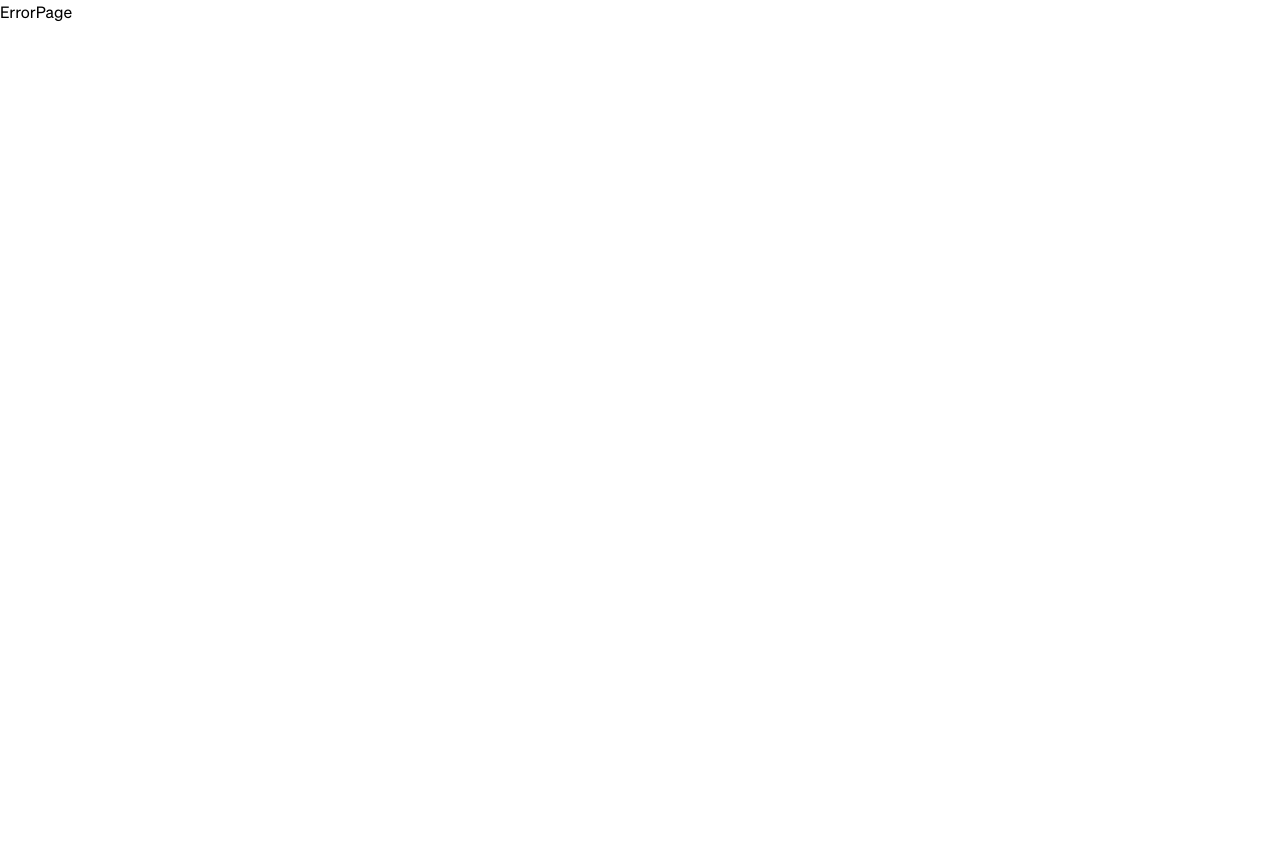
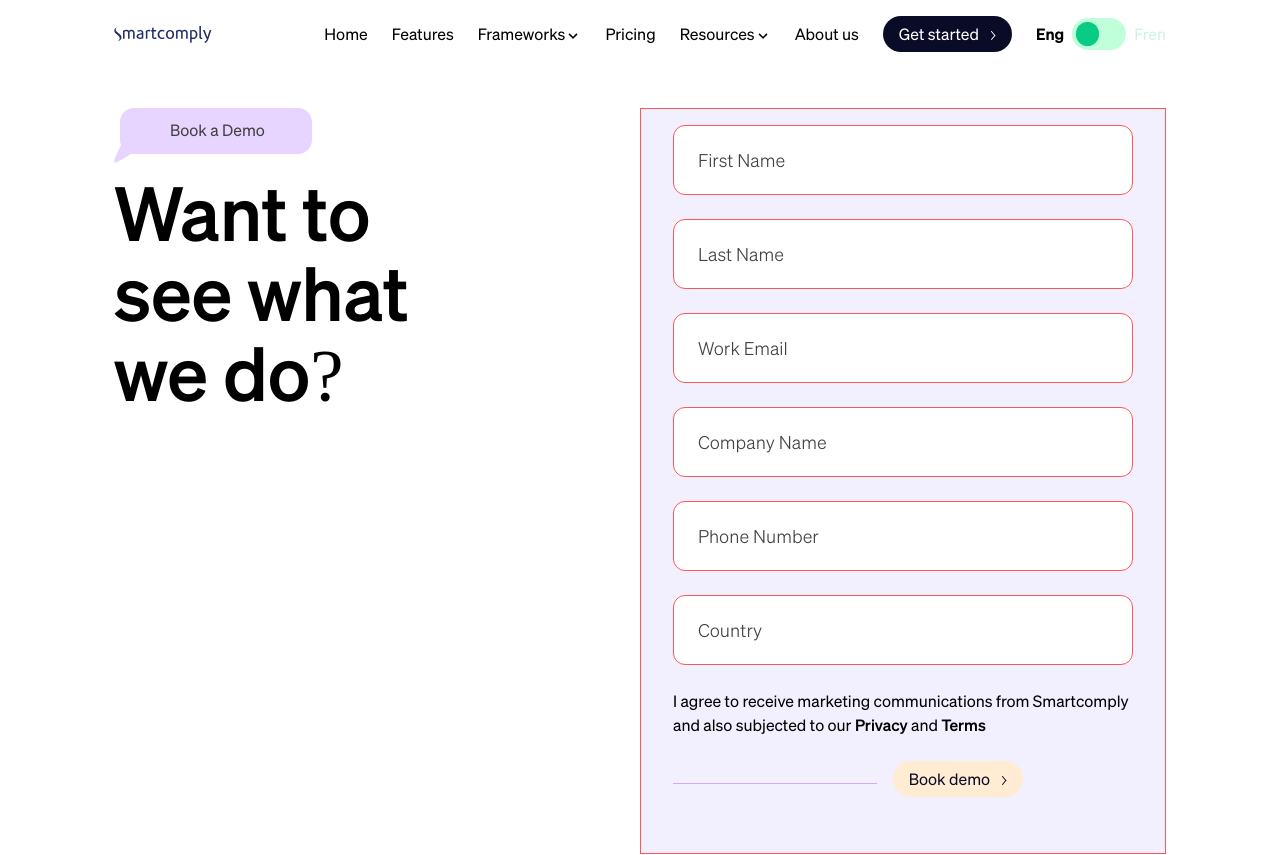
Before and after one commit to iwa-temmy/smartcomply-website, a React (Create React App) app: page /book-a-demo in a window 1280 px wide. Shown: the top 855 px of the page. Before the commit the page ends 800 px from the top, so only its background shows below. Built offline with nearby package versions, Linux system fonts and the light colour scheme.

Commit message:
book a demo page

```diff
--- /dev/null
+++ b/src/components/pages/BookADemo.jsx
@@ -0,0 +1,16 @@
+import React from "react";
+import Navbar from "../connected/Navbar";
+import Footer from "../connected/Footer";
+import BookADemoHeroSection from "../sections/bookADemoSection/BookADemoHeroSection";
+
+const BookADemo = () => {
+  return (
+    <div>
+      <Navbar />
+      <BookADemoHeroSection />
+      <Footer />
+    </div>
+  );
+};
+
+export default BookADemo;
--- a/src/components/pages/Pages.jsx
+++ b/src/components/pages/Pages.jsx
@@ -4,6 +4,7 @@ import Home from "./Home";
 import AboutUs from "./AboutUs";
 import Signin from "./Signin";
 import Signup from "./Signup";
+import BookADemo from "./BookADemo";
 import Features from "./Features";
 import FrameWorkIso27001 from "./FrameWorkIso27001";
 import FrameWorkSoc2 from "./FrameWorkSoc2";
@@ -34,6 +35,7 @@ const Pages = () => {
       <Route path="/frameworks/integration" element={<Integration />} />
       <Route path="/auth/sign-in" element={<Signin />} />
       <Route path="/auth/sign-up" element={<Signup />} />
+      <Route path="/book-a-demo" element={<BookADemo />} />
       <Route path="/auth/reset-password" element={<ForgetPassword />} />
       <Route path="*" element={<ErrorPage />} />
     </Routes>
--- /dev/null
+++ b/src/components/sections/bookADemoSection/BookADemoHeroSection.jsx
@@ -0,0 +1,115 @@
+import React from "react";
+import forgot_password_text_bg from "../../../assets/icons/forgot_password_text_bg.svg";
+import book_a_demo from "../../../assets/images/book_a_demo.svg";
+import CustomLink from "../../primitive/CustomLink";
+import initial_black_icon from "../../../assets/icons/inital_black_arrow.svg";
+import hover_black_icon from "../../../assets/icons/hover_black_arrow.svg";
+import { Link } from "react-router-dom";
+
+const BookADemoHeroSection = () => {
+  return (
+    <div className="">
+      <div className="py-5 md:py-10">
+        <div className="container mx-auto flex flex-col space-y-8 md:space-y-0 md:flex-row">
+          <div className="w-full md:w-1/2 space-y-4 md:space-y-2">
+            <span className="relative hidden md:block">
+              <img src={forgot_password_text_bg} alt="" />
+              <p className="absolute top-3 left-10 md:top-2.5 md:left-14 text-sm md:text-base flex space-x-1 text-CharcoalGrey">
+                <span>Book a Demo</span>
+              </p>
+            </span>
+            <div className="md:hidden">
+              <img src={book_a_demo} alt="" />
+            </div>
+            <h2 className="max-w-xs text-4xl sm:text-5xl lg:text-[75px] lg:leading-[5rem] font-test-sohne-medium">
+              Want to see what we do?
+            </h2>
+          </div>
+          <div className="w-full md:w-1/2">
+            <div className="bg-WhiteTitanic border-[0.1px] border-SunsetOrange pt-4 pb-12 space-y-6">
+              <div className="w-full px-8">
+                <input
+                  className="w-full border border-SunsetOrange rounded-xl px-6 py-5 text-sm md:text-lg font-test-sohne-light placeholder:text-CharcoalGrey"
+                  type="text"
+                  name=""
+                  id=""
+                  placeholder="First Name"
+                />
+              </div>
+              <div className="w-full px-8">
+                <input
+                  className="w-full border border-SunsetOrange rounded-xl px-6 py-5 text-sm md:text-lg font-test-sohne-light placeholder:text-CharcoalGrey"
+                  type="text"
+                  name=""
+                  id=""
+                  placeholder="Last Name"
+                />
+              </div>
+              <div className="w-full px-8">
+                <input
+                  className="w-full border border-SunsetOrange rounded-xl px-6 py-5 text-sm md:text-lg font-test-sohne-light placeholder:text-CharcoalGrey"
+                  type="email"
+                  name=""
+                  id=""
+                  placeholder="Work Email"
+                />
+              </div>
+              <div className="w-full px-8">
+                <input
+                  className="w-full border border-SunsetOrange rounded-xl px-6 py-5 text-sm md:text-lg font-test-sohne-light placeholder:text-CharcoalGrey"
+                  type="text"
+                  name=""
+                  id=""
+                  placeholder="Company Name"
+                />
+              </div>
+              <div className="w-full px-8">
+                <input
+                  className="w-full border border-SunsetOrange rounded-xl px-6 py-5 text-sm md:text-lg font-test-sohne-light placeholder:text-CharcoalGrey"
+                  type="number"
+                  name=""
+                  id=""
+                  placeholder="Phone Number"
+                />
+              </div>
+              <div className="w-full px-8">
+                <input
+                  className="w-full border border-SunsetOrange rounded-xl px-6 py-5 text-sm md:text-lg font-test-sohne-light placeholder:text-CharcoalGrey"
+                  type="text"
+                  name=""
+                  id=""
+                  placeholder="Country"
+                />
+              </div>
+              <div className="px-8">
+                <p>
+                  I agree to receive marketing communications from Smartcomply
+                  and also subjected to our{" "}
+                  <Link to="" className="font-test-sohne-medium ">
+                    Privacy
+                  </Link>{" "}
+                  and{" "}
+                  <Link to="" className="font-test-sohne-medium ">
+                    Terms
+                  </Link>
+                </p>
+              </div>
+              <div className="flex flex-col items-center space-y-20 md:space-y-0 md:flex-row  md:space-x-4 px-8 w-[90%]">
+                <div className="w-[50%] border-b border-PaleViolet"></div>
+                <CustomLink
+                  to=""
+                  title="Book demo"
+                  className="bg-Oasis text-sm md:text-base text-Ebony mb-2"
+                  inital_arrow={initial_black_icon}
+                  hover_arrow={hover_black_icon}
+                />
+              </div>
+            </div>
+          </div>
+        </div>
+      </div>
+    </div>
+  );
+};
+
+export default BookADemoHeroSection;
--- a/src/components/sections/commonSection/StillTryingToGetTheHang.jsx
+++ b/src/components/sections/commonSection/StillTryingToGetTheHang.jsx
@@ -30,14 +30,14 @@ const StillTryingToGetTheHang = () => {
         </div>
         <div className="flex items-center space-x-3">
           <CustomLink
-            to=""
+            to="/book-a-demo"
             title="Schedule a demo"
             className="bg-PaleViolet text-sm md:text-base text-Ebony"
             inital_arrow={initial_black_icon}
             hover_arrow={hover_black_icon}
           />
           <CustomLink
-            to=""
+            to="/book-a-demo"
             title="Try for free"
             className="bg-Chardonnay text-sm md:text-base text-Ebony"
             inital_arrow={initial_black_icon}
--- a/src/components/sections/homeSection/EasyQuickAndEfficient.jsx
+++ b/src/components/sections/homeSection/EasyQuickAndEfficient.jsx
@@ -66,7 +66,7 @@ const EasyQuickAndEfficient = () => {
               </div>
               <div className="space-y-2 md:space-y-3 lg:border-l lg:border-l-Seashell lg:pl-8 lg:pt-8 lg:pb-5">
                 <h4 className="max-w-[16rem] text-LavendarIndigo font-test-sohne-medium text-base md:text-xl text-opacity-60">
-                  Security questionnaire Response bot
+                  Security Questionnaire Response bot
                 </h4>
                 <p className="max-w-[16rem] text-sm md:text-[15px] text-CharcoalGrey">
                   Save time! Revolutionize your security questionnaire process
@@ -112,7 +112,7 @@ const EasyQuickAndEfficient = () => {
             <div className="grid grid-cols-1 md:grid-cols-3 xl:grid-cols-3 gap-x-2 gap-y-4 md:gap-y-0">
               <div className="space-y-2 md:space-y-3 lg:pt-8 pb-5">
                 <h4 className="max-w-[16rem] text-MountainMist font-test-sohne-medium text-base md:text-xl">
-                  Personnel management
+                  Personnel Management
                 </h4>
                 <p className="max-w-[16rem] text-sm md:text-[15px] text-CharcoalGrey">
                   Evaluate employee performance and analyze data on key
@@ -121,7 +121,7 @@ const EasyQuickAndEfficient = () => {
               </div>
               <div className="space-y-2 md:space-y-3 md:border-l md:border-l-Seashell lg:pl-8 lg:pt-8 pb-5">
                 <h4 className="max-w-[16rem] text-MountainMist font-test-sohne-medium text-base md:text-xl">
-                  Vendor risk assessment
+                  Vendor Risk Assessment
                 </h4>
                 <p className="max-w-[16rem] text-sm md:text-[15px] text-CharcoalGrey">
                   Automate the monitoring,collection and analysis of vendor
@@ -130,7 +130,7 @@ const EasyQuickAndEfficient = () => {
               </div>
               <div className="space-y-2 md:space-y-3 md:border-l md:border-l-Seashell lg:pl-8 lg:pt-8 pb-5">
                 <h4 className="max-w-[16rem] text-MountainMist font-test-sohne-medium text-base md:text-xl">
-                  Security questionnaire Response bot
+                  Security Questionnaire Response bot
                 </h4>
                 <p className="max-w-[16rem] text-sm md:text-[15px] text-CharcoalGrey">
                   Save time! Revolutionize your security questionnaire process
--- a/src/components/sections/homeSection/HomeHeroSection.jsx
+++ b/src/components/sections/homeSection/HomeHeroSection.jsx
@@ -9,9 +9,10 @@ const HomeHeroSection = () => {
   return (
     <div className="container mx-auto space-y-10">
       <div className="flex flex-col items-center space-y-8 md:space-y-0 md:flex-row md:justify-between md:space-x-10 py-4">
-        <div className="w-full md:w-1/2 space-y-8 md:space-y-16">
-          <h2 className="text-4xl sm:text-5xl lg:text-[70px] lg:leading-[5rem] font-test-sohne-medium">
-            Embrace Automation and AI for Seamless Compliance!
+        <div className="w-full md:w-1/2 space-y-8 md:space-y-6">
+          <h2 className="text-4xl sm:text-5xl lg:text-[62px] lg:leading-[4.5rem] font-test-sohne-medium">
+            {/* Embrace Automation and AI for Seamless Compliance! text-[70px] lg:leading-[5rem] */}
+            Embrace Automation and AI for Seamless Cybersecurity and Compliance!
           </h2>
           <p>
             Smartcomply, an automated and AI-powered compliance platform, offers
--- a/src/components/sections/homeSection/SubscribeToNewsLetterSection.jsx
+++ b/src/components/sections/homeSection/SubscribeToNewsLetterSection.jsx
@@ -7,7 +7,7 @@ const SubscribeToNewsLetterSection = () => {
   return (
     <div className="container mx-auto py-8 md:py-16">
       <div className="flex flex-col items-center space-y-4 md:space-y-0 md:flex-row">
-        <div className="w-full md:w-[40%]">
+        <div className="w-full md:w-[40%] space-y-4">
           <h3 className="flex flex-col text-3xl lg:text-[56px] lg:leading-[4rem] font-test-sohne-medium">
             <span>Be in the</span>
             <span>Loop!</span>
--- a/tailwind.config.js
+++ b/tailwind.config.js
@@ -53,6 +53,7 @@ module.exports = {
         OldLace: "#FFF5E8",
         CrystalBlue: "#47B2FF",
         LilyWhite: "#ECF7FF",
+        WhiteTitanic: "#F2EFFF",
       },
     },
     container: {
```
Also changed, not shown: src/assets/images/book_a_demo.svg (added).
